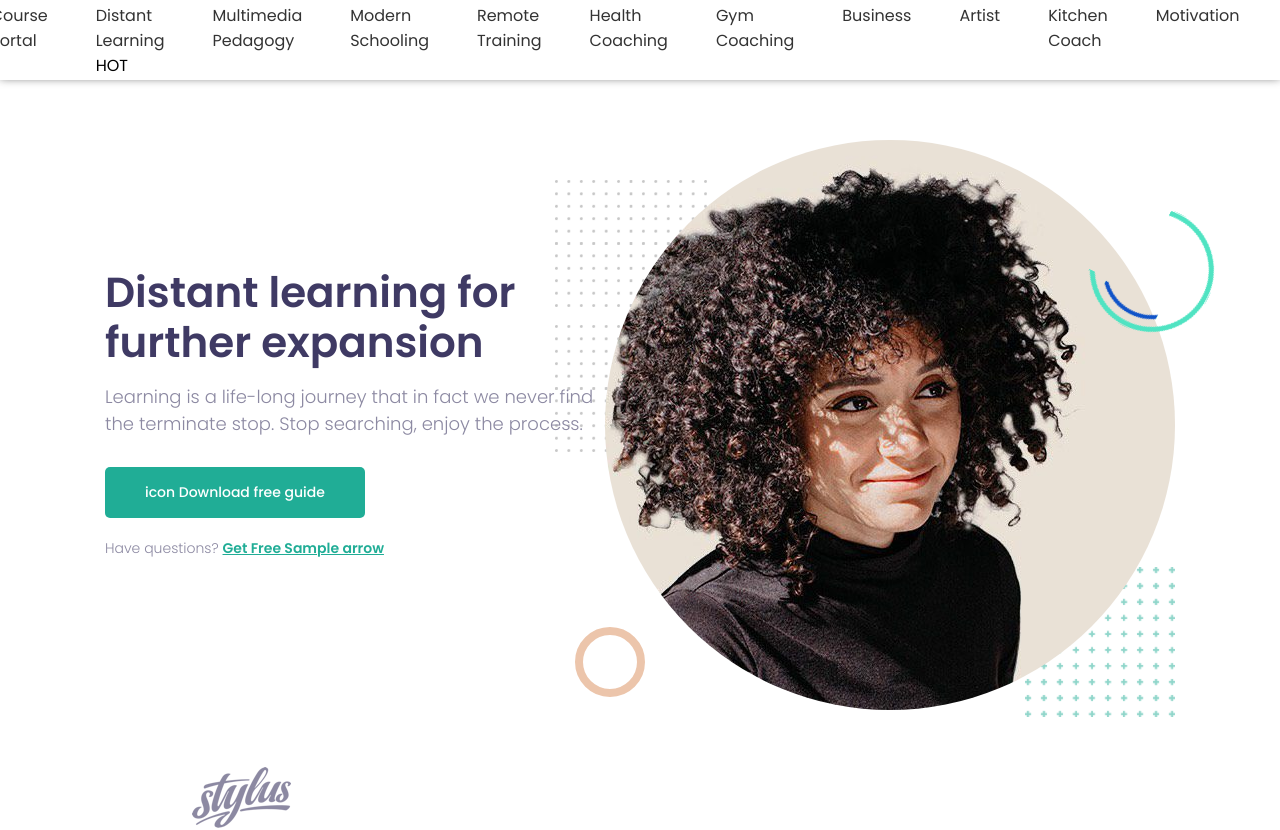
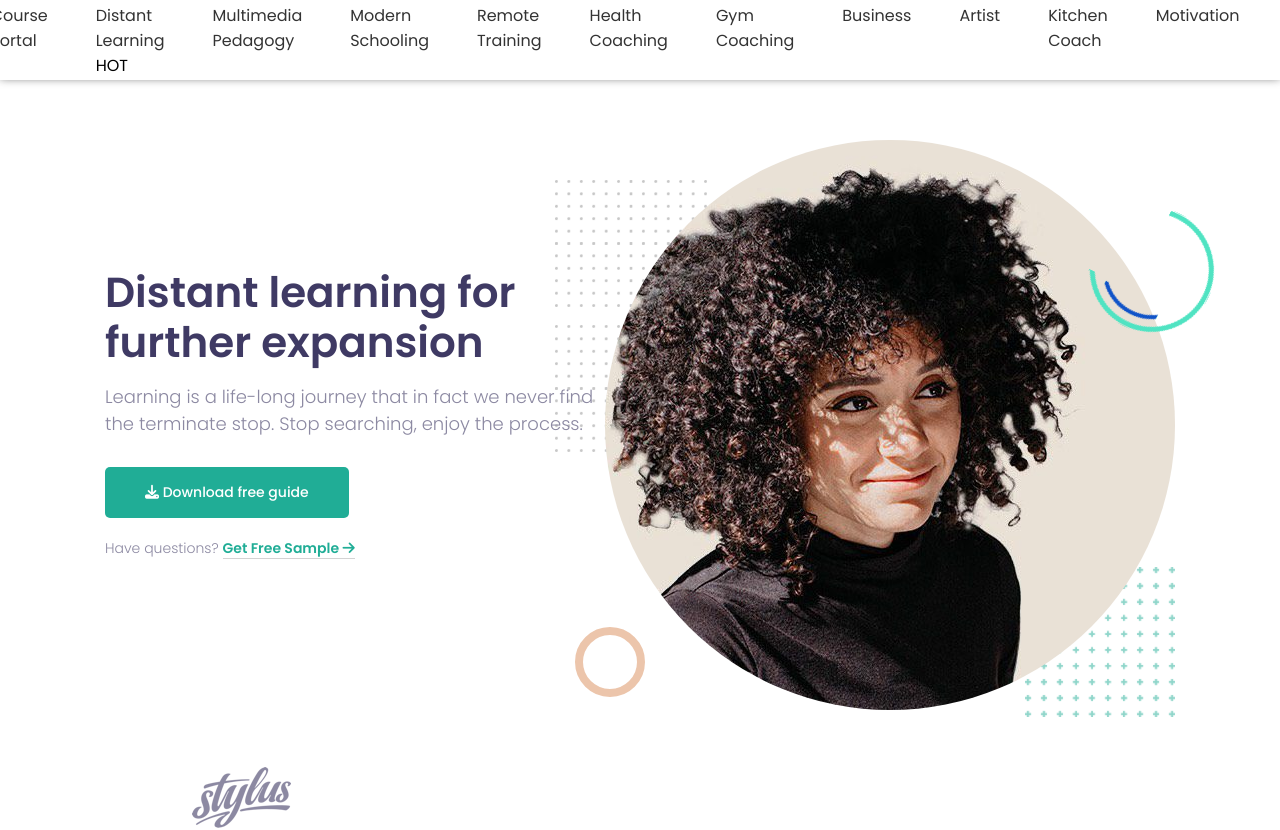
Before and after one commit to MicheleLafronza/proj-html-vuejs, a Vue app: page / in a window 1280 px wide. Shown: the top 830 px of the page. Built offline with nearby package versions, Linux system fonts and the light colour scheme.

Commit message:
feat: hover effect on hero link "free sample"

```diff
--- a/src/pages/CoursePortalComponents/CoursePortalHero.vue
+++ b/src/pages/CoursePortalComponents/CoursePortalHero.vue
@@ -24,10 +24,15 @@ export default {
         </div>
 
         <div class="hero-btn">
-          <a href="#">icon Download free guide</a>
+          <a href="#"
+            ><i class="fa-solid fa-download"></i> Download free guide</a
+          >
         </div>
         <div class="questions">
-          Have questions? <a href="#">Get Free Sample arrow</a>
+          Have questions?
+          <a href="#"
+            >Get Free Sample <i class="fa-solid fa-arrow-right"></i
+          ></a>
         </div>
       </div>
 
@@ -143,9 +148,48 @@ export default {
     margin-bottom: 30px;
 
     a {
+      text-decoration: none;
+      position: relative;
       color: $main-green;
-      padding: 3px 0;
       font-weight: 600;
+
+      // HOVER EFFECT
+      // linea verde in entrata
+      &::after {
+        content: "";
+        position: absolute;
+        left: 0;
+        bottom: -1px;
+        width: 0;
+        height: 1px;
+        background-color: $main-green;
+        transition: width 0.8s ease-in-out, left 0.4s ease-in-out;
+      }
+
+      &:hover {
+        &::after {
+          width: 100%;
+          left: 0;
+        }
+      }
+      // linea verde in uscita
+      &::before {
+        content: "";
+        position: absolute;
+        right: 0;
+        bottom: -1px;
+        width: 100%;
+        height: 1px;
+        background-color: lightgray;
+        transition: width 0.3s ease-in-out, left 0.2s ease-in-out;
+      }
+
+      &:hover {
+        &::before {
+          width: 0;
+          right: 0;
+        }
+      }
     }
   }
 }
```
